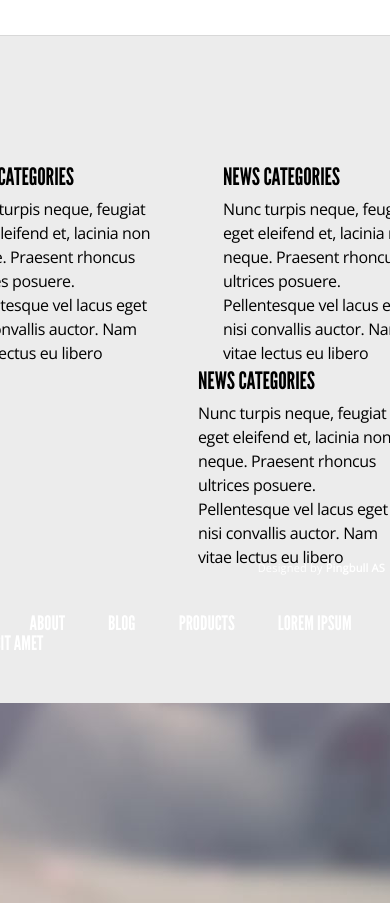
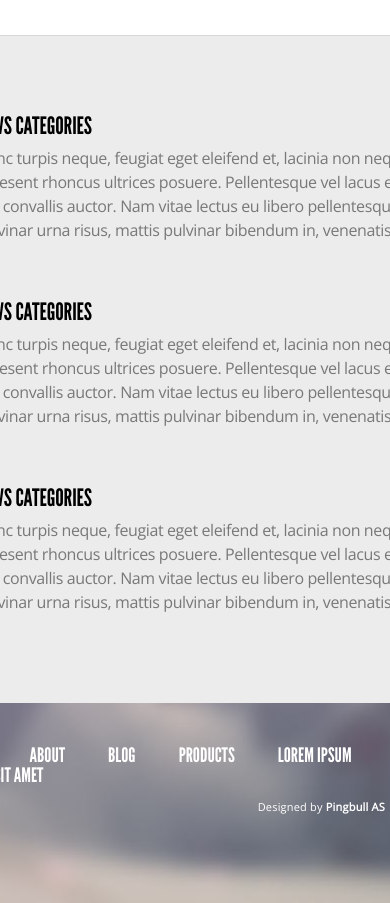
Before and after one commit to KabaninArtem/Homework7, a plain HTML site: page index.html in a window 390 px wide. Shown: the part 2132-3035 px from the top of the page. Drawn offline with nearby package versions, Linux system fonts and the light colour scheme.

Commit message:
Added design of information-block for screen resolution 480

```diff
--- a/css/style_480.css
+++ b/css/style_480.css
@@ -100,6 +100,9 @@
 		margin-top: -11px;
     margin-right: 190px;
 	}
+	main {
+		height: 2287px;
+	}
 	main .about-company {
 		height: 599px;
 	}
@@ -182,4 +185,23 @@
   main .company-links li:last-child {
   	float: initial;
   }
+  main .information-block {
+  	margin-top: 77px;
+    margin-left: 20px;
+  }
+  main .information-block__content:nth-child(3),
+  main .information-block__content:nth-child(4),
+  main .information-block__content:nth-child(5) {
+  	float: inherit;
+  	margin-right: 0px;
+		width: 460px;
+  }
+  main .information-block__content:nth-child(4),
+  main .information-block__content:nth-child(5) {
+  	margin-top: 52px;
+  }
+  main .information-block__content p {
+  	height: 100px;
+  	color: #787878;
+  }
 }
```
